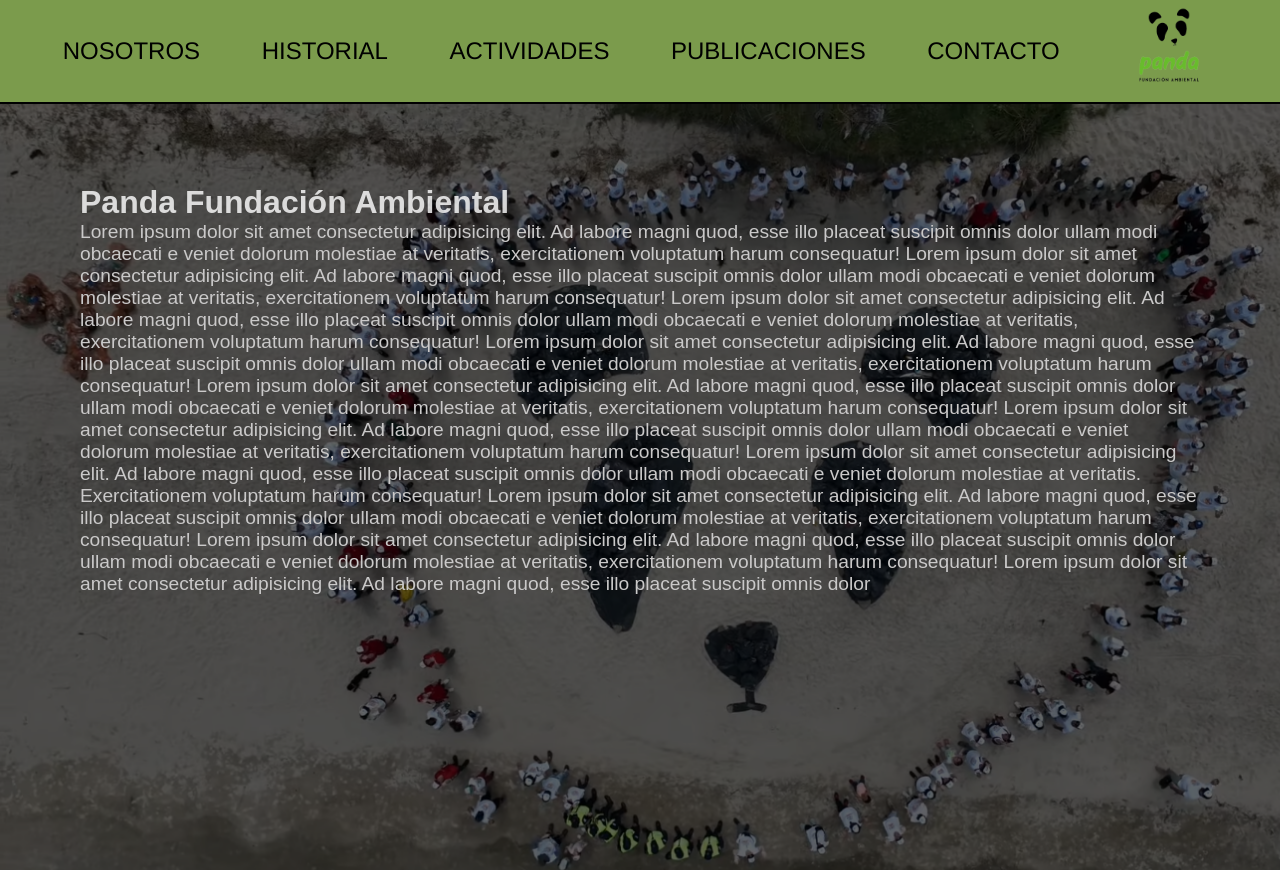
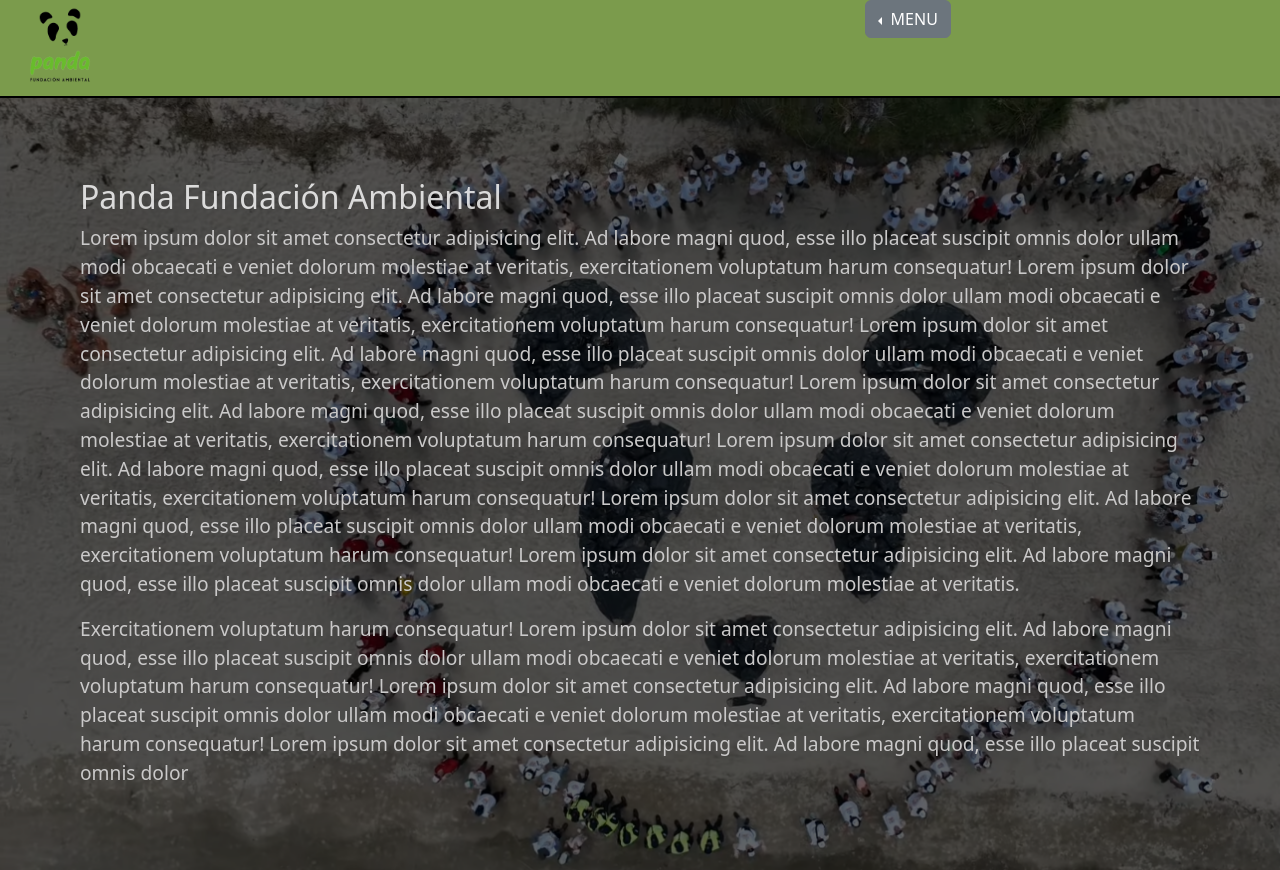
Before and after one commit to Ema-Perdomo/PreEntrega3_WebDev, a plain HTML site: page index.html in a window 1280 px wide. Shown: the top 870 px of the page. Drawn offline with nearby package versions, Linux system fonts and the light colour scheme.

Commit message:
Small twa

```diff
--- a/index.html
+++ b/index.html
@@ -5,23 +5,38 @@
     <meta name="viewport" content="width=device-width, initial-scale=1.0">
     <title>Document</title>
     <link rel="shortcut icon" href="./assets/img/PandaLOGO.png" type="image/x-icon">
+    <!-- ----------------Link Boostrap--------------------- -->
+    <link href="https://cdn.jsdelivr.net/npm/bootstrap@5.3.1/dist/css/bootstrap.min.css" rel="stylesheet" integrity="sha384-4bw+/aepP/YC94hEpVNVgiZdgIC5+VKNBQNGCHeKRQN+PtmoHDEXuppvnDJzQIu9" crossorigin="anonymous">
+    <!-- ----------------Link Css--------------------- -->
     <link rel="stylesheet" href="./css/style.css">
 </head>
 
 <body>
     <!-- Header -->
-    <header>
+    <header class="container-fluid">
+            <div class="row justify-content-between">
+                <div class="col-4">
+                    <!-- Logo panda clikeable -->
+                    <a href="./index.html"><img class="logoHeader" src="./assets/img/PandaLOGO.png" ></a>
+                </div>
+                <div class="col-4">
+                    <div class="btn-group dropstart">
+                        <button type="button" class="btn btn-secondary dropdown-toggle" data-bs-toggle="dropdown" aria-expanded="false">
+                        MENU
+                        </button>
                         <nav>
-            <ul>
+                            <ul class="dropdown-menu">
+                                <!-- Dropdown menu links -->
                                 <li><a href="./index.html">NOSOTROS</a></li>
                                 <li><a href="./pages/historial.html">HISTORIAL</a></li>
                                 <li><a href="./pages/actividades.html">ACTIVIDADES</a></li>
                                 <li><a href="./pages/publicaciones.html">PUBLICACIONES</a></li>
                                 <li><a href="./pages/contacto.html">CONTACTO</a></li>
-                <!-- Logo panda clikeable -->
-                <li><a href="./index.html"><img class="logoHeader" src="./assets/img/PandaLOGO.png" ></a></li>
                             </ul>
                         </nav>
+                    </div>
+                </div>
+            </div>
         </header>
 
     <main>
@@ -101,5 +116,6 @@
             <li><a  href="https://www.youtube.com/channel/UCssoTadMCPhlXLPMpJVi53Q"><img src="./assets/img/logoYTpng.png" class="logo"></a> </li>
         </ul>
     </footer>
+    <script src="https://cdn.jsdelivr.net/npm/bootstrap@5.3.1/dist/js/bootstrap.bundle.min.js" integrity="sha384-HwwvtgBNo3bZJJLYd8oVXjrBZt8cqVSpeBNS5n7C8IVInixGAoxmnlMuBnhbgrkm" crossorigin="anonymous"></script>
 </body>
 </html>
```
Lines whose indentation alone changed are shown as unchanged.
